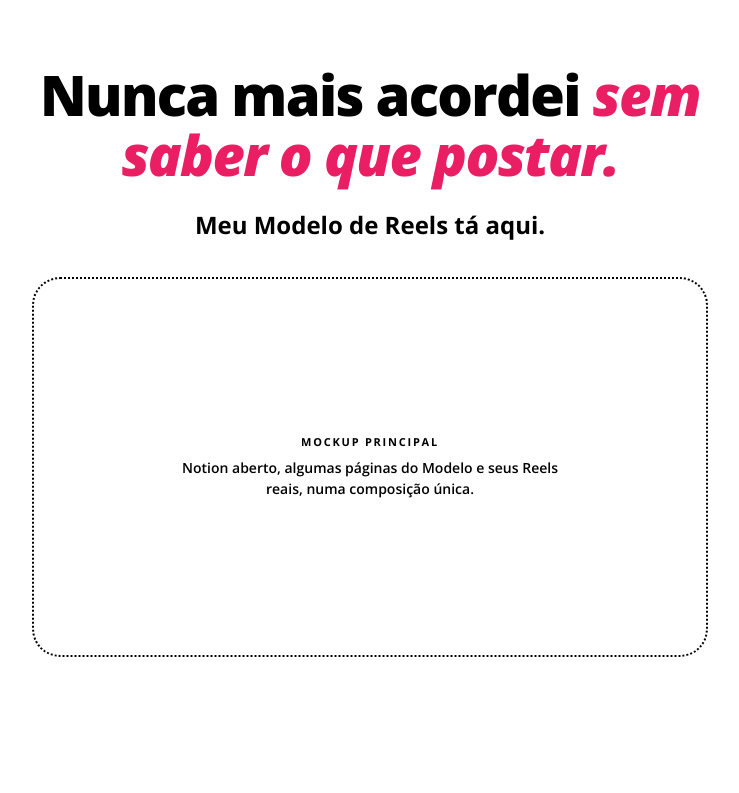
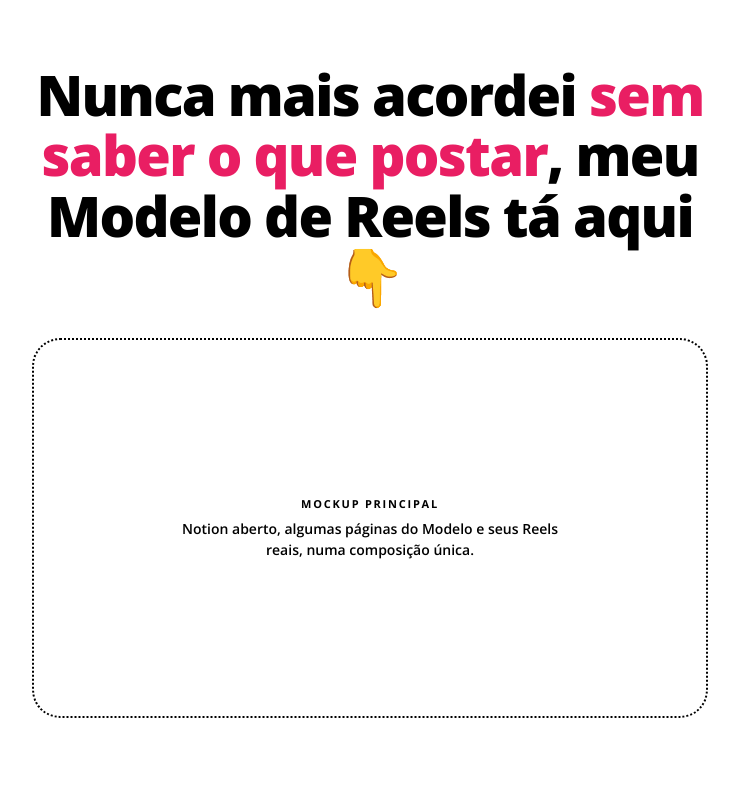
Before and after one commit to LeislinEduarda/isca-seguidores-01, a plain HTML site: page index.html in a window 1280 px wide. Shown: the top 793 px of the page, without its empty margins (270-1009 px from the left). Drawn offline with nearby package versions, Linux system fonts and the light colour scheme.

Commit message:
index.html

```diff
--- a/index.html
+++ b/index.html
@@ -303,8 +303,7 @@ src="https://www.facebook.com/tr?id=1292839838840770&ev=PageView&noscript=1"
   <!-- ============ HERO ============ -->
   <section class="hero bg-offwhite">
     <div class="wrap">
-      <h1>Nunca mais acordei <em class="pk">sem saber o que postar.</em></h1>
-      <p class="sub hero-sub">Meu Modelo de Reels tá aqui.</p>
+      <h1>Nunca mais acordei <span class="pk">sem saber o que postar</span>, meu Modelo de Reels tá aqui 👇</h1>
 
       <!-- MOCKUP PRINCIPAL GRANDE: Notion aberto + páginas do Modelo + seus Reels reais -->
       <div class="media tall">
```
